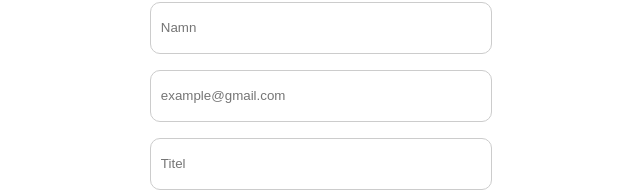
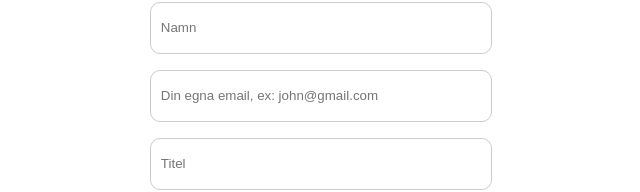
Before and after one commit to Cellmon95/anna-kajsa, a Next.js app: page /contact in a window 1280 px wide. Shown: the part 238-430 px from the top of the page, without its empty margins (319-959 px from the left). Built offline with nearby package versions, Linux system fonts and the light colour scheme.

Commit message:
changed placeholder for input

```diff
--- a/src/components/contactForm/ContactForm.tsx
+++ b/src/components/contactForm/ContactForm.tsx
@@ -28,7 +28,7 @@ const ContactForm = () => {
         />
         <input
           type="email"
-          placeholder="example@gmail.com"
+          placeholder="Din egna email, ex: john@gmail.com"
           className={styles.input}
           value={email}
           onChange={(e) => {
```
